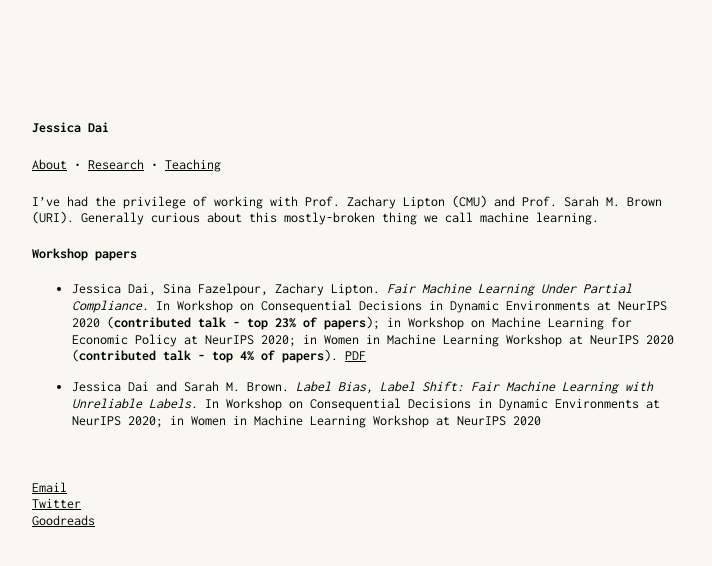
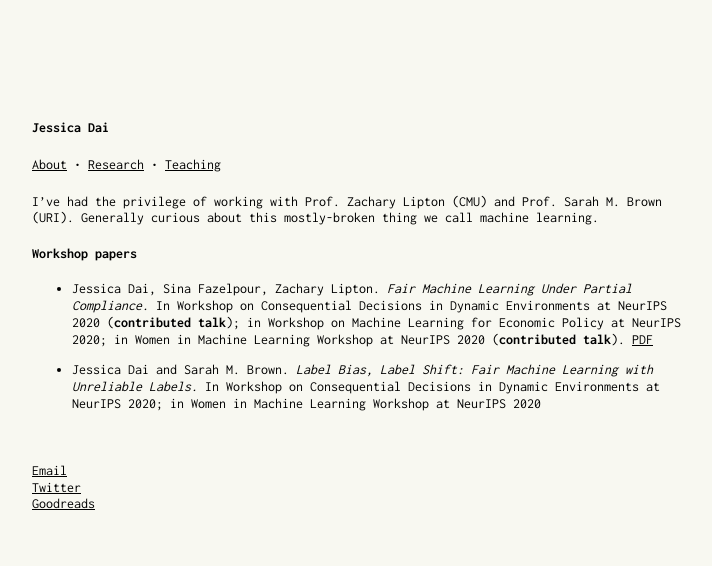
Before and after one commit to jessica-dai/jessica-dai.github.io, a Jekyll site: the page built from research.md, in a window 1280 px wide. Shown: the top 566 px of the page, without its empty margins (88-800 px from the left). Built offline with Jekyll 4.4.1, drawn with Linux system fonts in a browser that asks for light colours.

Commit message:
Update research.md

```diff
--- a/research.md
+++ b/research.md
@@ -9,7 +9,7 @@ I've had the privilege of working with Prof. Zachary Lipton (CMU) and Prof. Sara
 
 #### Workshop papers
 
-- Jessica Dai, Sina Fazelpour, Zachary Lipton. *Fair Machine Learning Under Partial Compliance.* In Workshop on Consequential Decisions in Dynamic Environments at NeurIPS 2020 (**contributed talk - top 23% of papers**); in Workshop on Machine Learning for Economic Policy at NeurIPS 2020;
-in Women in Machine Learning Workshop at NeurIPS 2020 (**contributed talk - top 4% of papers**). [PDF](https://arxiv.org/abs/2011.03654){:target="_blank"}
+- Jessica Dai, Sina Fazelpour, Zachary Lipton. *Fair Machine Learning Under Partial Compliance.* In Workshop on Consequential Decisions in Dynamic Environments at NeurIPS 2020 (**contributed talk**); in Workshop on Machine Learning for Economic Policy at NeurIPS 2020;
+in Women in Machine Learning Workshop at NeurIPS 2020 (**contributed talk**). [PDF](https://arxiv.org/abs/2011.03654){:target="_blank"}
 
 - Jessica Dai and Sarah M. Brown. *Label Bias, Label Shift: Fair Machine Learning with Unreliable Labels.* In Workshop on Consequential Decisions in Dynamic Environments at NeurIPS 2020; in Women in Machine Learning Workshop at NeurIPS 2020
```
